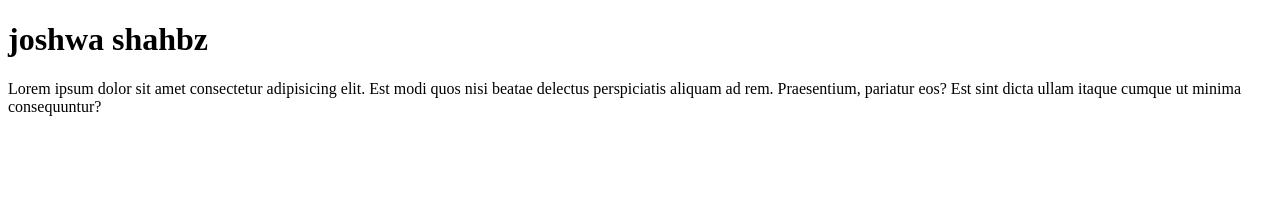
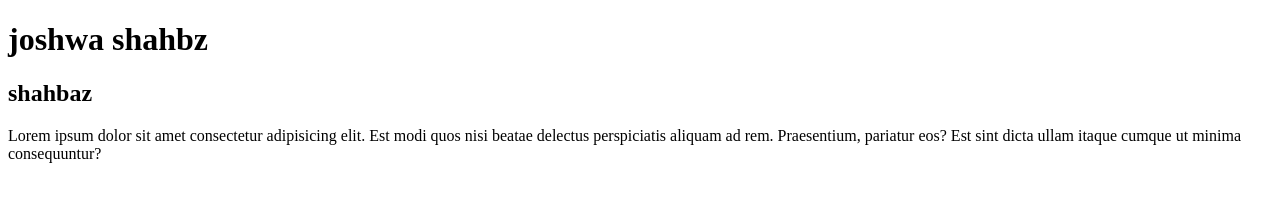
Before and after one commit to Joshwa-Shahbaz/live-website, a plain HTML site: page index.html in a window 1280 px wide. Drawn offline with Linux system fonts and the light colour scheme.

Commit message:
checkling

```diff
--- a/index.html
+++ b/index.html
@@ -8,6 +8,7 @@
 </head>
 <body>
     <h1>joshwa shahbz </h1>
+    <h2>shahbaz</h2>
     Lorem ipsum dolor sit amet consectetur adipisicing elit. Est modi quos nisi beatae delectus perspiciatis aliquam ad rem. Praesentium, pariatur eos? Est sint dicta ullam itaque cumque ut minima consequuntur?
 </body>
 </html>
```
